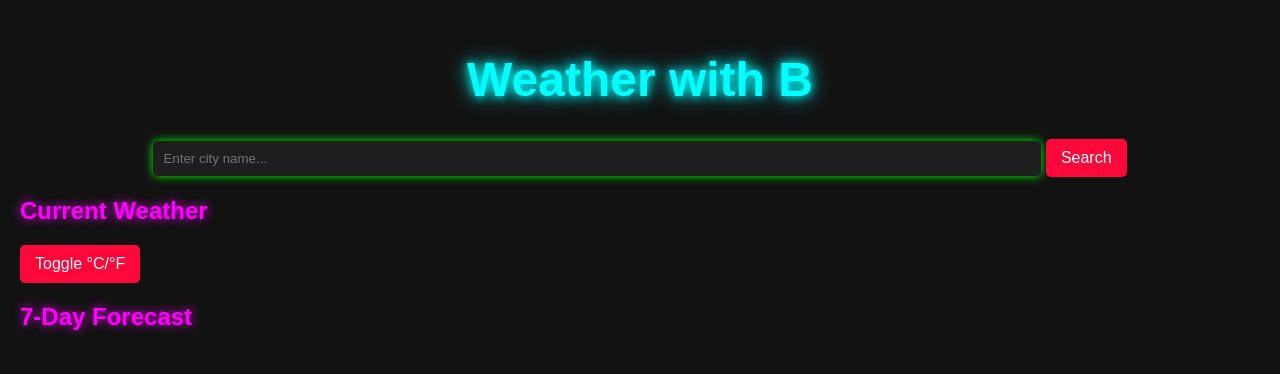
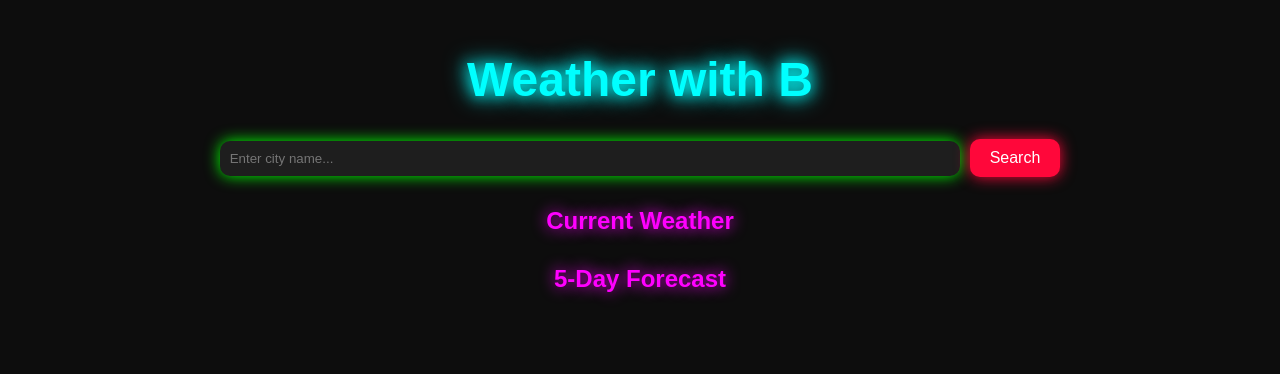
Before and after one commit to finessequeen25/CMDQUEEN, a plain HTML site: page upgradedweather/index.html in a window 1280 px wide. Drawn offline with Linux system fonts and the light colour scheme.

Commit message:
Add files via upload

```diff
--- a/upgradedweather/index.html
+++ b/upgradedweather/index.html
@@ -19,10 +19,9 @@
             <div id="currentWeather" class="weather-section">
                 <h2>Current Weather</h2>
                 <div id="weatherDetails"></div>
-                <button id="toggleTemp">Toggle °C/°F</button>
             </div>
             <div id="forecast" class="weather-section">
-                <h2>7-Day Forecast</h2>
+                <h2 id="forecastHeading">5-Day Forecast</h2>
                 <div id="forecastDetails"></div>
             </div>
         </main>
--- a/upgradedweather/styles.css
+++ b/upgradedweather/styles.css
@@ -2,67 +2,72 @@
 body {
     margin: 0;
     font-family: Arial, sans-serif;
-    background-color: #121212; /* Dark Background */
+    background-color: #0d0d0d; /* Darker Background */
     color: #fff;
+    text-align: center;
 }
 
-/* Container */
 .container {
     padding: 20px;
+    max-width: 1200px;
+    margin: 0 auto;
 }
 
 /* Header */
-header {
-    text-align: center;
-    margin-bottom: 20px;
-}
-
-h1 {
+header h1 {
     color: #00ffff; /* Neon Cyan */
     font-size: 3rem;
-    text-shadow: 0 0 10px #00ffff, 0 0 20px #00ffff;
+    text-shadow: 0 0 15px #00ffff, 0 0 25px #00ffff;
 }
 
 .search-container {
-    margin-top: 10px;
+    display: flex;
+    justify-content: center;
+    align-items: center;
+    margin-top: 20px;
+    gap: 10px;
 }
 
 input[type="text"] {
     padding: 10px;
-    width: 70%;
+    width: 60%;
     border: none;
-    border-radius: 5px;
-    outline: none;
+    border-radius: 10px;
     background-color: #1e1e1e;
     color: #00ff00; /* Neon Green */
-    box-shadow: 0 0 10px #00ff00;
+    box-shadow: 0 0 15px #00ff00;
 }
 
 button {
-    padding: 10px 15px;
+    padding: 10px 20px;
     background-color: #ff073a; /* Neon Red */
     border: none;
-    border-radius: 5px;
+    border-radius: 10px;
     color: white;
+    font-size: 1rem;
     cursor: pointer;
-    font-size: 1rem;
-    text-shadow: 0 0 5px #ff073a;
+    box-shadow: 0 0 15px #ff073a;
+    transition: background-color 0.3s ease, transform 0.3s ease;
 }
 
 button:hover {
     background-color: #c70039;
-    text-shadow: 0 0 15px #ff073a;
+    transform: scale(1.05);
 }
 
-/* Weather Sections */
+/* Weather Section */
 .weather-section {
-    margin: 20px 0;
+    margin-top: 30px;
+}
+
+#weatherDetails, #forecastDetails {
+    margin-top: 20px;
 }
 
 #forecastDetails {
     display: flex;
     flex-wrap: wrap;
-    gap: 10px;
+    gap: 20px;
     justify-content: center;
 }
 
@@ -70,13 +75,18 @@ button:hover {
     background-color: #1e1e1e;
     border-radius: 10px;
     padding: 15px;
-    width: 120px;
-    text-align: center;
+    width: 150px;
     color: #39ff14; /* Neon Green */
     box-shadow: 0 0 10px #39ff14;
+    transition: transform 0.3s ease, box-shadow 0.3s ease;
+}
+
+.forecast-item:hover {
+    transform: scale(1.05);
+    box-shadow: 0 0 20px #39ff14;
 }
 
 .weather-section h2 {
     color: #ff00ff; /* Neon Pink */
-    text-shadow: 0 0 10px #ff00ff;
+    text-shadow: 0 0 15px #ff00ff;
 }
```
